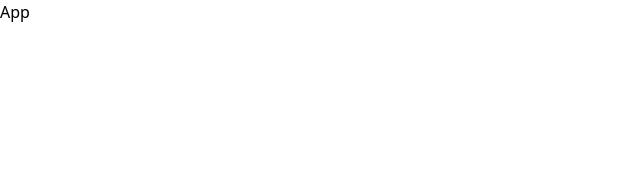
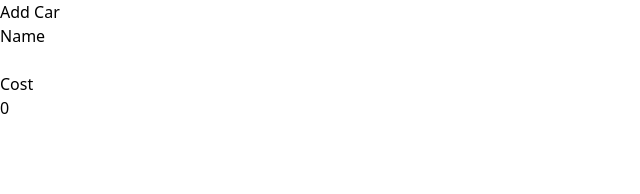
Before and after one commit to aws753951/react-practice, a React (Create React App) app: page / in a window 1280 px wide. Shown: the top 194 px of the page, without its empty margins (0-640 px from the left). Built offline with nearby package versions, Linux system fonts and the light colour scheme.

Commit message:
input + onchange + useSelector + useDispatch

```diff
--- a/src/App.js
+++ b/src/App.js
@@ -1,5 +1,10 @@
+import CarForm from "./components/CarForm";
 const App = () => {
-    return <div>App</div>;
+    return (
+        <div>
+            <CarForm />
+        </div>
+    );
 };
 
 export default App;
--- /dev/null
+++ b/src/components/CarForm.js
@@ -0,0 +1,40 @@
+import { useSelector, useDispatch } from "react-redux";
+import { changeName, changeCost } from "../store/";
+const CarForm = () => {
+    const dispatch = useDispatch();
+
+    const { name, cost } = useSelector((state) => state.form);
+    const handleNameChange = (e) => {
+        dispatch(changeName(e.target.value));
+    };
+    const handleCostChange = (e) => {
+        dispatch(changeCost(parseInt(e.target.value) || 0)); // 如果非數字，則轉0，後續呈現轉 ""
+    };
+    return (
+        <div>
+            <div>
+                <h4>Add Car</h4>
+                <form>
+                    <div>
+                        <div>
+                            <label>Name</label>
+                            <div>{name}</div>
+                            <input value={name} onChange={handleNameChange} />
+                        </div>
+                        <div>
+                            <label>Cost</label>
+                            <div>{cost}</div>
+                            <input
+                                value={cost || ""} // 如果是0，則顯示 ""
+                                onChange={handleCostChange}
+                                type="number"
+                            />
+                        </div>
+                    </div>
+                </form>
+            </div>
+        </div>
+    );
+};
+
+export default CarForm;
```
